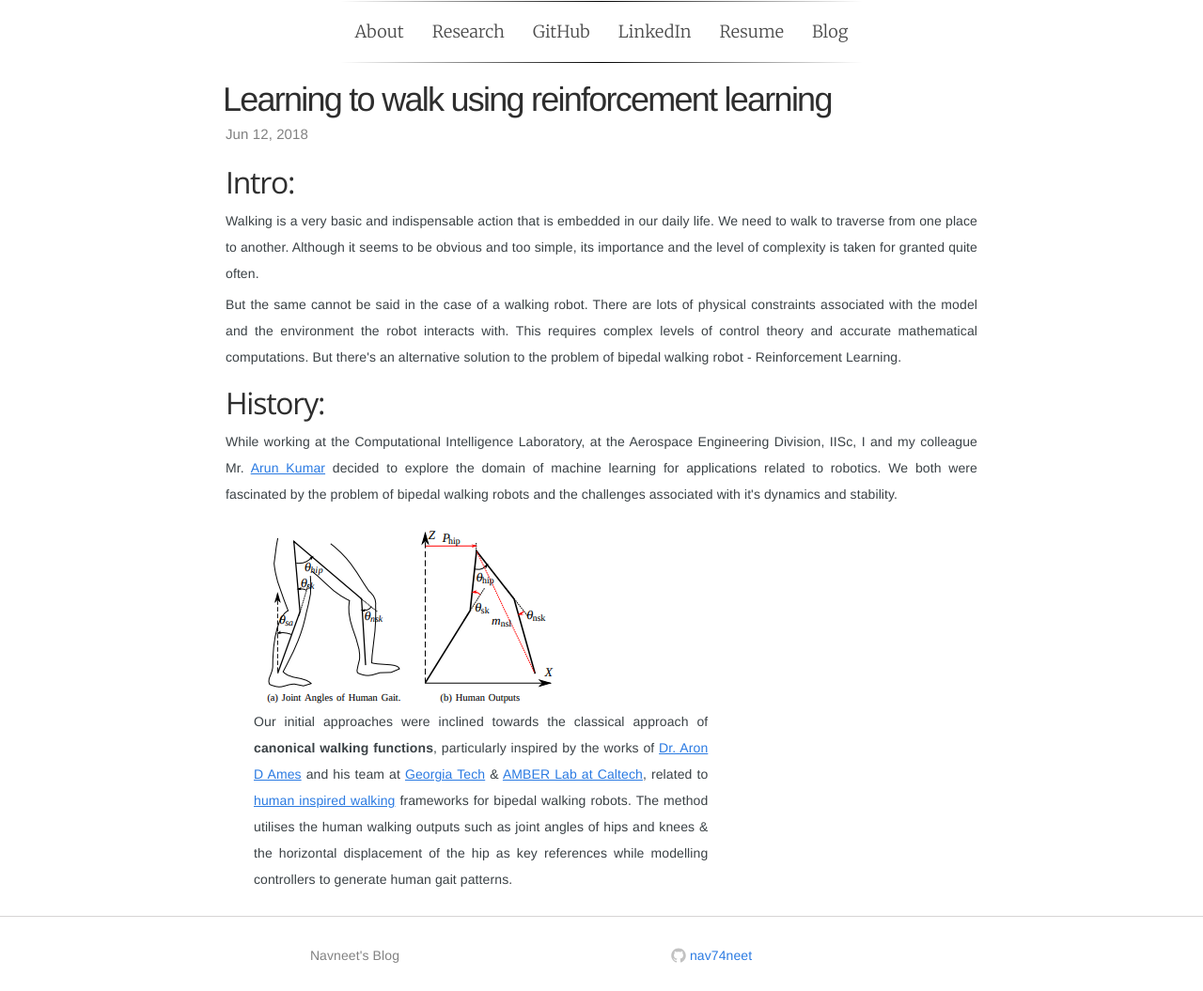
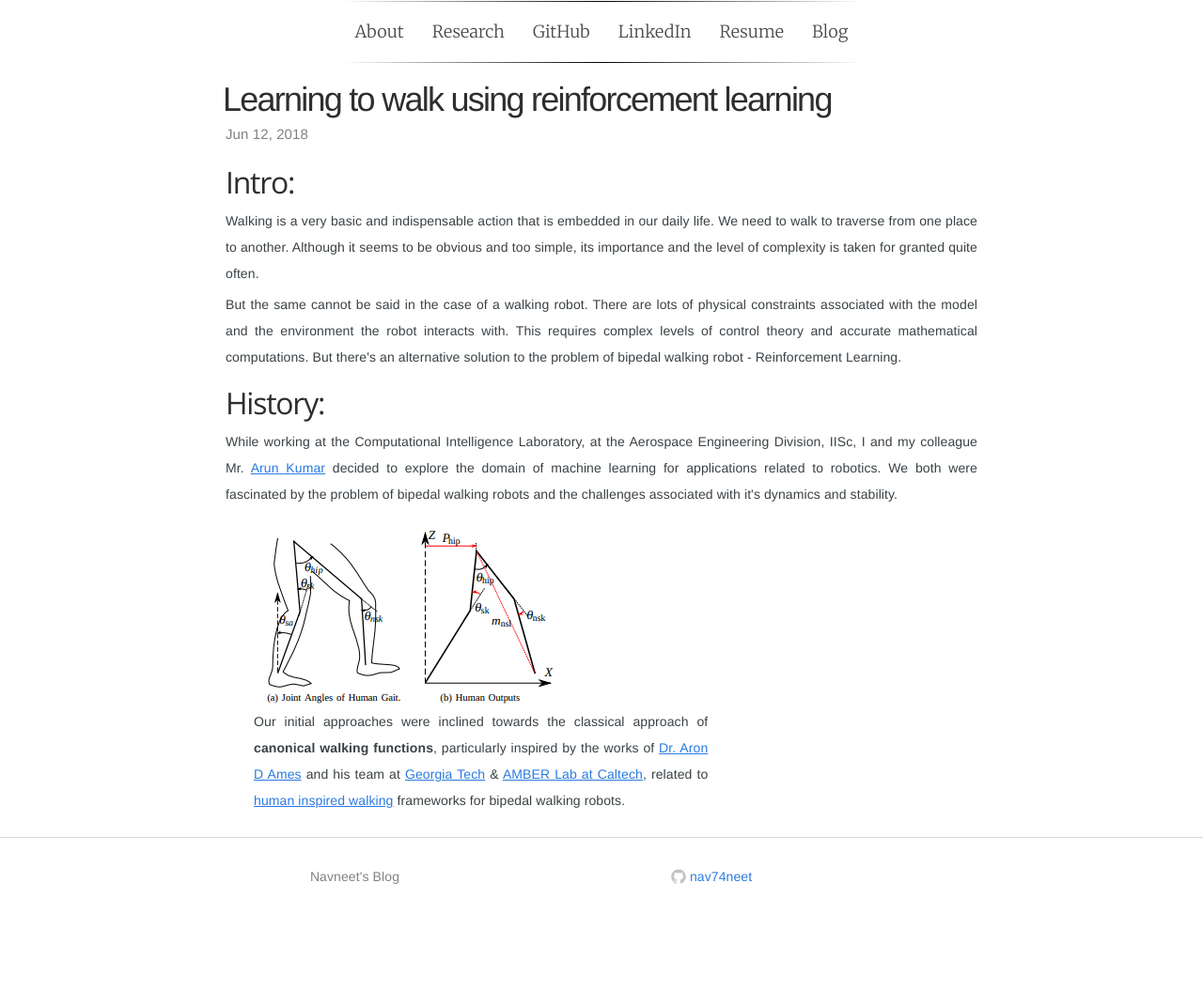
Before and after one commit to navuboy/navuboy.github.io, a Jekyll site: the page built from _posts/2018-06-12-ddpg.md, in a window 1280 px wide. Shown: the whole page at 94% size. Built offline with Jekyll 4.4.1, drawn with Linux system fonts in a browser that asks for light colours; some web fonts are replaced; after the commit the page ends 971 px from its top, so only the background shows below that.

Commit message:
Updated post

```diff
--- a/_posts/2018-06-12-ddpg.md
+++ b/_posts/2018-06-12-ddpg.md
@@ -21,7 +21,7 @@
   </div>
   <div class="col-md-8">
         <p style="text-align:justify">
-          Our initial approaches were inclined towards the classical approach of <strong>canonical walking functions</strong>, particularly inspired by the works of <a href="http://ames.gatech.edu/" class="md-link"> Dr. Aron D Ames</a> and his team at <a href="https://www.gatech.edu/" class="md-link">Georgia Tech</a> & <a href="http://www.bipedalrobotics.com/" class="md-link">AMBER Lab at Caltech</a>, related to <a href="http://ames.gatech.edu/ijbbr_2014.pdf" class="md-link">human inspired walking</a> frameworks for bipedal walking robots. The method utilises the human walking outputs such as joint angles of hips and knees & the horizontal displacement of the hip as key references while modelling controllers to generate human gait patterns.
+          Our initial approaches were inclined towards the classical approach of <strong>canonical walking functions</strong>, particularly inspired by the works of <a href="http://ames.gatech.edu/" class="md-link"> Dr. Aron D Ames</a> and his team at <a href="https://www.gatech.edu/" class="md-link">Georgia Tech</a> & <a href="http://www.bipedalrobotics.com/" class="md-link">AMBER Lab at Caltech</a>, related to <a href="http://ames.gatech.edu/ijbbr_2014.pdf" class="md-link">human inspired walking</a> frameworks for bipedal walking robots.
         </p>
         <!-- <a href="https://github.com/nav74neet/rl_ardrone" class="md-link btn-default btn rbtn">code</a>
         <a href="https://arxiv.org/abs/1801.05086" class="md-link btn-default btn rbtn">paper</a>
```
